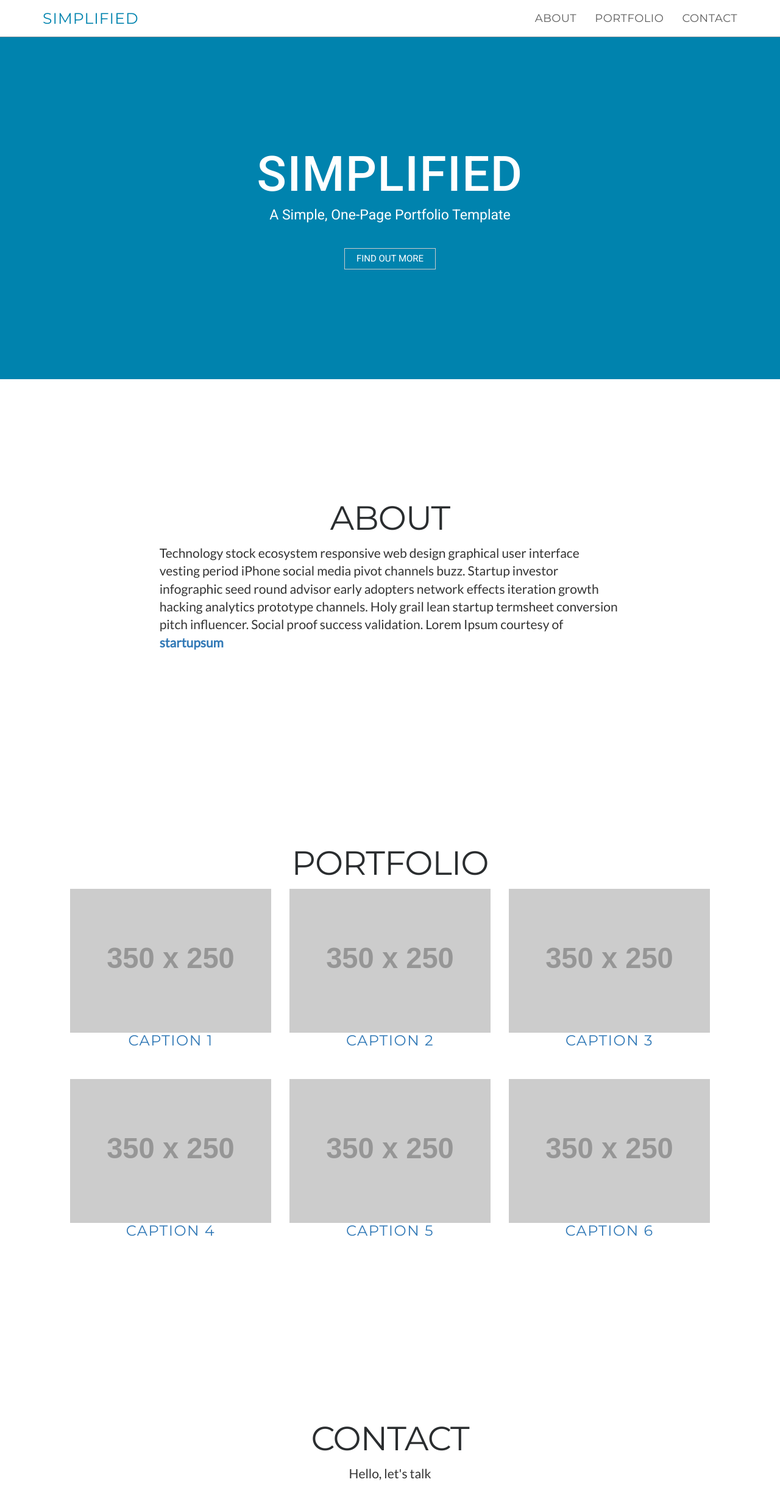
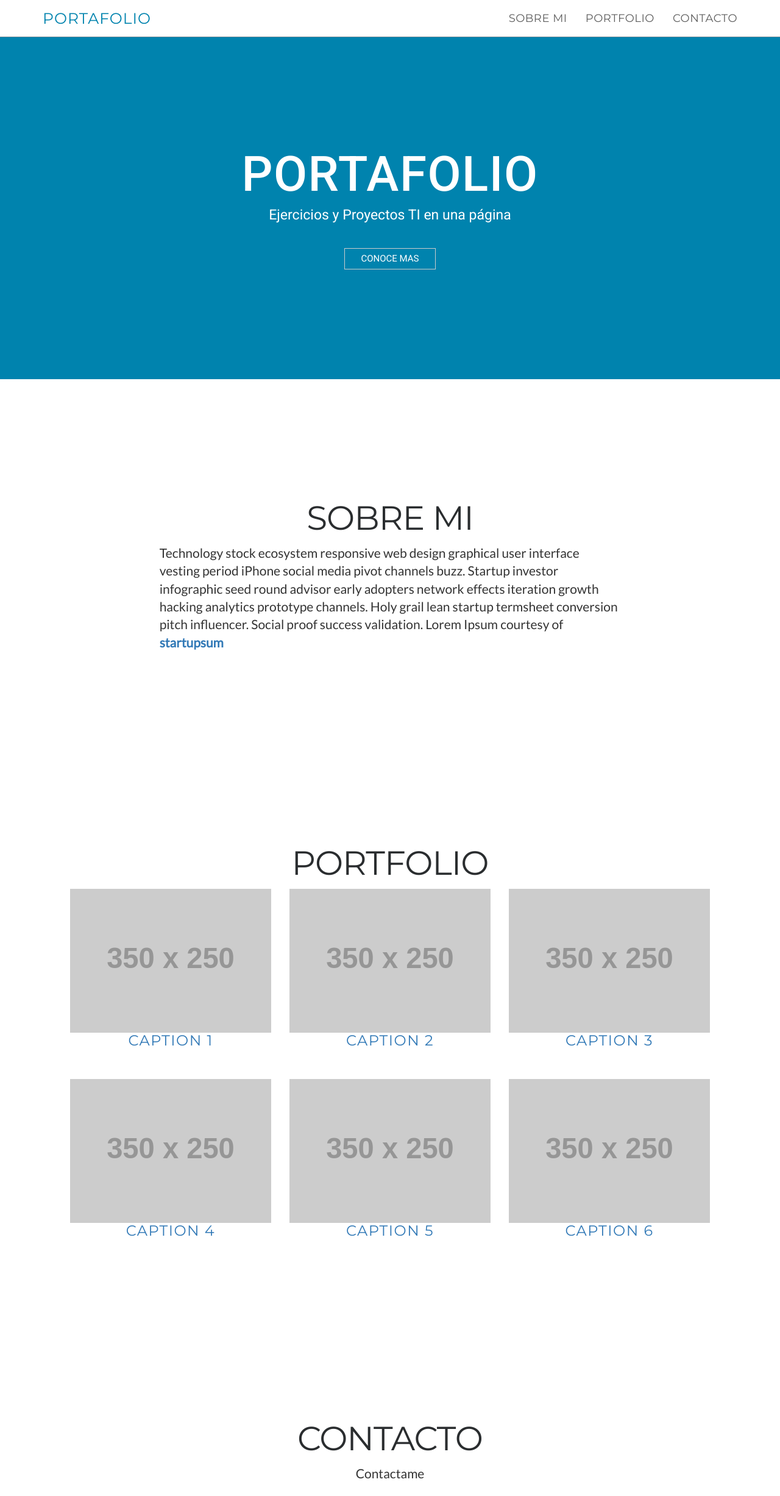
Before and after one commit to regperez/portafolio, a plain HTML site: page index.html in a window 1280 px wide. Shown: the top 2454 px of the page at 61% size. Drawn offline with nearby package versions, Linux system fonts and the light colour scheme; placeholder pictures from the web are drawn by us.

Commit message:
agregando modificacion de titulos

```diff
--- a/index.html
+++ b/index.html
@@ -2,12 +2,12 @@
 <html lang="en" >
 <head>
   <meta charset="UTF-8">
-  <title>CodePen - Simplified: A One-Page Portfolio Template</title>
+  <title>Portfolio</title>
   <meta charset="utf-8">
 <meta http-equiv="X-UA-Compatible" content="IE=edge">
 <meta name="viewport" content="width=device-width, initial-scale=1">
 
-<title>Simplified - A One Page Template</title>
+<title>Portfolio - Proyectos TI</title>
 
 <!-- Google Fonts -->
 <link href='https://fonts.googleapis.com/css?family=Roboto:400,500|Lato|Open+Sans' rel='stylesheet' type='text/css'>
@@ -33,7 +33,7 @@
 						<span class="icon-bar"></span>
 						<span class="icon-bar"></span>
 					</button>
-					<a class="navbar-brand page-scroll" href="#page-top">Simplified</a>
+					<a class="navbar-brand page-scroll" href="#page-top">Portafolio</a>
 				</div>
 
 				<!-- Collect the nav links, forms, and other content for toggling -->
@@ -42,9 +42,9 @@
 						<li class="hidden">
                         <a href="#page-top"></a>
                     	</li>
-												<li><a href="#about">About</a></li>
+												<li><a href="#about">Sobre mi</a></li>
 <li><a href="#portfolio">Portfolio</a></li>
-						<li><a href="#contact">Contact</a></li>
+						<li><a href="#contact">Contacto</a></li>
 					</ul>
 				</div><!-- /.navbar-collapse -->
 			</div><!-- /.container -->
@@ -56,10 +56,10 @@
 				<div class="container">
 					<div class="row">
 						<div class="col-md-12 col-offset-2 text-center">
-							<h1 class="intro-heading">Simplified</h1>
-							<p class="intro-text">A Simple, One-Page Portfolio Template
+							<h1 class="intro-heading">Portafolio</h1>
+							<p class="intro-text">Ejercicios y Proyectos TI en una página
 							</p>
-							<a href="#about" class="btn btn-default page-scroll">Find Out More</a>
+							<a href="#about" class="btn btn-default page-scroll">Conoce mas</a>
 						</div>
 					</div>
 				</div>
@@ -71,7 +71,7 @@
 			<div class="container-fluid">
 				<div class="row">
 					<div class="col-md-12 col-offset-2 text-center">
-						<h2 class="section-heading">About</h2>
+						<h2 class="section-heading">Sobre mi</h2>
 					</div>
 				</div>
 
@@ -174,8 +174,8 @@
 			<div class="container-fluid">
 				<div class="row">
 					<div class="col-md-12 col-offset-2 text-center">
-						<h2 class="section-heading">Contact</h2>
-						<p class="lead">Hello, let's talk</p>
+						<h2 class="section-heading">Contacto</h2>
+						<p class="lead">Contactame</p>
 					</div>
 
 					<!-- Social Media Contact-->
@@ -198,7 +198,7 @@
 		</section>
 
 		<section id="footer">
-			<p class="text-center">Created by Audrey</p>
+			<p class="text-center">© 2023: Reginaldo Pérez</p>
 		</section>
 
 
```
